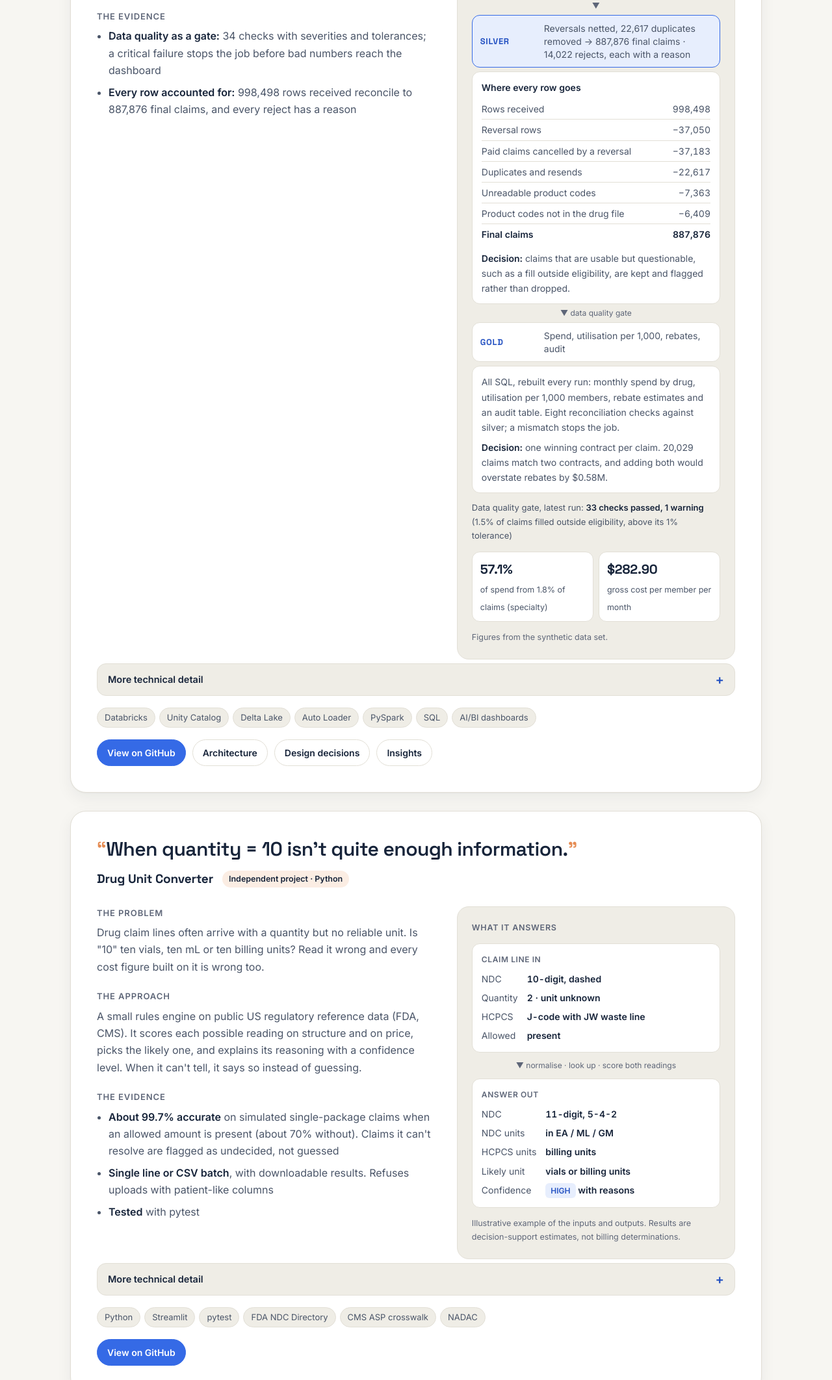
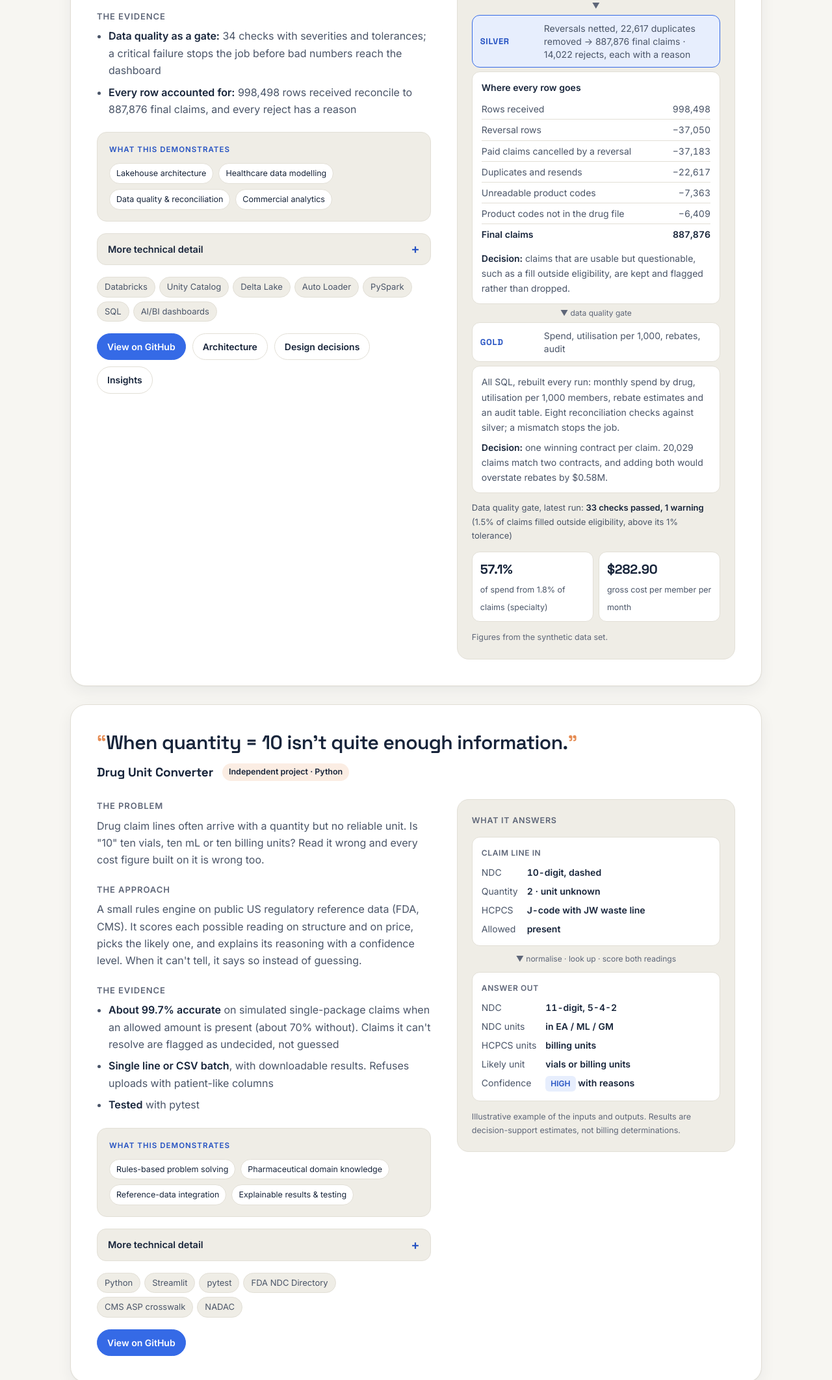
Before and after one commit to kshar00/kshar00.github.io, a plain HTML site: page preview/index.html in a window 1280 px wide. Shown: the part 3598-5722 px from the top of the page at 65% size. Drawn offline with Linux system fonts and the light colour scheme.

Commit message:
Improve project case study layout and clarify travel bio

```diff
--- a/preview/index.html
+++ b/preview/index.html
@@ -172,6 +172,10 @@
   .blk ul { margin: 0; padding-left: 18px; color: var(--muted); }
   .blk li { margin-bottom: 7px; }
   .blk li strong { color: var(--text); font-weight: 600; }
+  .proof-panel { margin: 2px 0 18px; padding: 17px 18px; border: 1px solid var(--border); border-radius: 15px; background: var(--surface-2); }
+  .proof-kicker { margin: 0 0 11px; color: var(--accent-text); font-size: 11.5px; font-weight: 700; letter-spacing: .09em; }
+  .proof-points { display: flex; flex-wrap: wrap; gap: 8px; }
+  .proof-points span { display: inline-flex; padding: 7px 10px; border-radius: 999px; background: var(--surface); border: 1px solid var(--border); color: var(--text); font-size: 12.5px; line-height: 1.25; }
   .p-foot { margin-top: 6px; display: grid; gap: 18px; }
   .links { display: flex; flex-wrap: wrap; gap: 10px; }
   .links .btn { padding: 8px 15px; font-size: 14px; }
@@ -478,7 +482,37 @@
                 <li><strong>Every row accounted for:</strong> 998,498 rows received reconcile to 887,876 final claims, and every reject has a reason</li>
               </ul>
             </div>
+          <div class="proof-panel">
+              <p class="proof-kicker">WHAT THIS DEMONSTRATES</p>
+              <div class="proof-points">
+                <span>Lakehouse architecture</span>
+                <span>Healthcare data modelling</span>
+                <span>Data quality &amp; reconciliation</span>
+                <span>Commercial analytics</span>
+              </div>
+            </div>
+          <div class="p-foot">
+          <details>
+            <summary>More technical detail</summary>
+            <div class="inner">
+              <ul>
+                <li><strong>Safe to re-run:</strong> incremental loading and idempotent writes give identical results on every run, with an audit table</li>
+                <li><strong>Domain logic in the model:</strong> product codes standardised (39% arrived non-standard), and contract precedence avoids a 3.4% double count in rebate estimates</li>
+                <li><strong>54 design decisions documented</strong>, each with its reason and the alternative considered</li>
+              </ul>
+            </div>
+          </details>
+          <div class="chips">
+            <span class="chip">Databricks</span><span class="chip">Unity Catalog</span><span class="chip">Delta Lake</span><span class="chip">Auto Loader</span><span class="chip">PySpark</span><span class="chip">SQL</span><span class="chip">AI/BI dashboards</span>
           </div>
+          <div class="links">
+            <a class="btn primary" href="https://github.com/kshar00/pharmacy-claims-lakehouse" target="_blank" rel="noopener">View on GitHub</a>
+            <a class="btn" href="https://github.com/kshar00/pharmacy-claims-lakehouse/blob/main/docs/architecture.md" target="_blank" rel="noopener">Architecture</a>
+            <a class="btn" href="https://github.com/kshar00/pharmacy-claims-lakehouse/blob/main/docs/design_decisions.md" target="_blank" rel="noopener">Design decisions</a>
+            <a class="btn" href="https://github.com/kshar00/pharmacy-claims-lakehouse/blob/main/docs/insights.md" target="_blank" rel="noopener">Insights</a>
+          </div>
+        </div>
+        </div>
           <div class="visual" aria-label="Pipeline overview">
             <div class="cap">How it flows <span class="hint">· tap a layer to explore</span></div>
             <div class="flow" id="layers">
@@ -523,27 +557,7 @@
             <p class="note">Figures from the synthetic data set.</p>
           </div>
         </div>
-        <div class="p-foot">
-          <details>
-            <summary>More technical detail</summary>
-            <div class="inner">
-              <ul>
-                <li><strong>Safe to re-run:</strong> incremental loading and idempotent writes give identical results on every run, with an audit table</li>
-                <li><strong>Domain logic in the model:</strong> product codes standardised (39% arrived non-standard), and contract precedence avoids a 3.4% double count in rebate estimates</li>
-                <li><strong>54 design decisions documented</strong>, each with its reason and the alternative considered</li>
-              </ul>
-            </div>
-          </details>
-          <div class="chips">
-            <span class="chip">Databricks</span><span class="chip">Unity Catalog</span><span class="chip">Delta Lake</span><span class="chip">Auto Loader</span><span class="chip">PySpark</span><span class="chip">SQL</span><span class="chip">AI/BI dashboards</span>
-          </div>
-          <div class="links">
-            <a class="btn primary" href="https://github.com/kshar00/pharmacy-claims-lakehouse" target="_blank" rel="noopener">View on GitHub</a>
-            <a class="btn" href="https://github.com/kshar00/pharmacy-claims-lakehouse/blob/main/docs/architecture.md" target="_blank" rel="noopener">Architecture</a>
-            <a class="btn" href="https://github.com/kshar00/pharmacy-claims-lakehouse/blob/main/docs/design_decisions.md" target="_blank" rel="noopener">Design decisions</a>
-            <a class="btn" href="https://github.com/kshar00/pharmacy-claims-lakehouse/blob/main/docs/insights.md" target="_blank" rel="noopener">Insights</a>
-          </div>
-        </div>
+
       </article>
 
       <article class="project" aria-labelledby="p2-h">
@@ -569,7 +583,34 @@
                 <li><strong>Tested</strong> with pytest</li>
               </ul>
             </div>
+          <div class="proof-panel">
+              <p class="proof-kicker">WHAT THIS DEMONSTRATES</p>
+              <div class="proof-points">
+                <span>Rules-based problem solving</span>
+                <span>Pharmaceutical domain knowledge</span>
+                <span>Reference-data integration</span>
+                <span>Explainable results &amp; testing</span>
+              </div>
+            </div>
+          <div class="p-foot">
+          <details>
+            <summary>More technical detail</summary>
+            <div class="inner">
+              <ul>
+                <li><strong>Scores both readings</strong> on structure (whole vials, package counts, whole HCPCS billing units, waste) and on price against ASP and NADAC reference prices</li>
+                <li><strong>Handles billing modifiers:</strong> combines JW/JZ waste lines and RT/LT laterality lines, and links KP/KQ lines before converting</li>
+                <li><strong>Reference data:</strong> FDA NDC Directory, CMS ASP crosswalk and NADAC, refreshed by script</li>
+              </ul>
+            </div>
+          </details>
+          <div class="chips">
+            <span class="chip">Python</span><span class="chip">Streamlit</span><span class="chip">pytest</span><span class="chip">FDA NDC Directory</span><span class="chip">CMS ASP crosswalk</span><span class="chip">NADAC</span>
           </div>
+          <div class="links">
+            <a class="btn primary" href="https://github.com/kshar00/drug-unit-converter" target="_blank" rel="noopener">View on GitHub</a>
+          </div>
+        </div>
+        </div>
           <div class="visual" aria-label="Example conversion">
             <div class="cap">What it answers</div>
             <div class="io">
@@ -595,24 +636,7 @@
             <p class="note">Illustrative example of the inputs and outputs. Results are decision-support estimates, not billing determinations.</p>
           </div>
         </div>
-        <div class="p-foot">
-          <details>
-            <summary>More technical detail</summary>
-            <div class="inner">
-              <ul>
-                <li><strong>Scores both readings</strong> on structure (whole vials, package counts, whole HCPCS billing units, waste) and on price against ASP and NADAC reference prices</li>
-                <li><strong>Handles billing modifiers:</strong> combines JW/JZ waste lines and RT/LT laterality lines, and links KP/KQ lines before converting</li>
-                <li><strong>Reference data:</strong> FDA NDC Directory, CMS ASP crosswalk and NADAC, refreshed by script</li>
-              </ul>
-            </div>
-          </details>
-          <div class="chips">
-            <span class="chip">Python</span><span class="chip">Streamlit</span><span class="chip">pytest</span><span class="chip">FDA NDC Directory</span><span class="chip">CMS ASP crosswalk</span><span class="chip">NADAC</span>
-          </div>
-          <div class="links">
-            <a class="btn primary" href="https://github.com/kshar00/drug-unit-converter" target="_blank" rel="noopener">View on GitHub</a>
-          </div>
-        </div>
+
       </article>
     </div>
   </section>
@@ -733,7 +757,7 @@
         <div class="card">
           <svg class="ico" viewBox="0 0 24 24" fill="none" stroke="currentColor" stroke-width="1.8" stroke-linecap="round" stroke-linejoin="round" aria-hidden="true"><circle cx="12" cy="12" r="9"/><path d="M3 12h18M12 3c2.5 2.6 3.8 5.6 3.8 9s-1.3 6.4-3.8 9c-2.5-2.6-3.8-5.6-3.8-9S9.5 5.6 12 3z"/></svg>
           <h3>Travel</h3>
-          <p>Living in India, Ireland and the Netherlands made me curious about how other places live and work, so I keep exploring.</p>
+          <p>I enjoy exploring new places, getting to know their neighbourhoods, trying local food and seeing a little of everyday life beyond the usual tourist stops.</p>
         </div>
       </div>
     </div>
```
